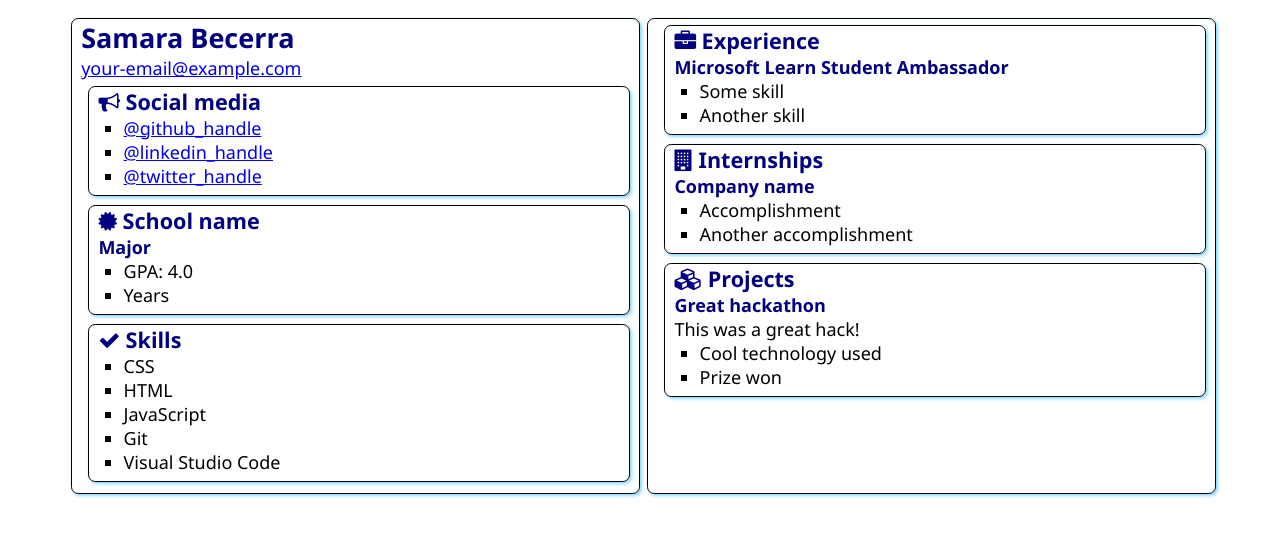
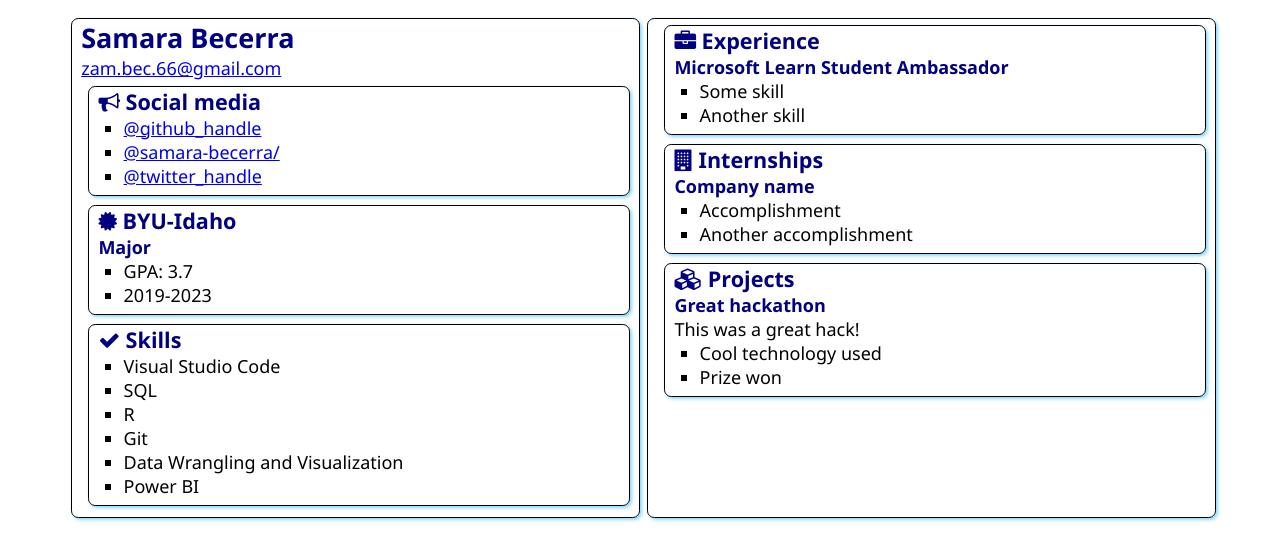
Before and after one commit to SamaraBR66/SATechnicalOnboarding, a plain HTML site: page src/index.html in a window 1280 px wide. Drawn offline with Linux system fonts and the light colour scheme.

Commit message:
app progress
commit

```diff
--- a/src/index.html
+++ b/src/index.html
@@ -13,7 +13,7 @@
     <main>
         <article class="box">
             <h1>Samara Becerra</h1>
-            <div><a href="mailto:your.email@example.com">your-email@example.com</a></div>
+            <div><a href="mailto:your.email@example.com">zam.bec.66@gmail.com</a></div>
 
             <section class="box">
                 <h2>
@@ -22,7 +22,7 @@
                 </h2>
                 <ul>
                     <li><a href="https://github.com/<handle>">@github_handle</a></li>
-                    <li><a href="https://linkedin.com/in/<handle>">@linkedin_handle</a></li>
+                    <li><a href="https://linkedin.com/in/samara-becerra/">@samara-becerra/</a></li>
                     <li><a href="https://twitter.com/<handle>">@twitter_handle</a></li>
                 </ul>
             </section>
@@ -31,12 +31,12 @@
                 <div class="education">
                     <h2>
                         <i class="fa fa-certificate" aria-hidden="true"></i>
-                        School name
+                        BYU-Idaho
                     </h2>
                     <h3>Major</h3>
                     <ul>
-                        <li>GPA: 4.0</li>
-                        <li>Years</li>
+                        <li>GPA: 3.7</li>
+                        <li>2019-2023</li>
                     </ul>
                 </div>
             </section>
@@ -47,11 +47,12 @@
                     Skills
                 </h2>
                 <ul>
-                    <li>CSS</li>
-                    <li>HTML</li>
-                    <li>JavaScript</li>
+                    <li>Visual Studio Code</li>
+                    <li>SQL</li>
+                    <li>R </li>
                     <li>Git</li>
-                    <li>Visual Studio Code</li>
+                    <li>Data Wrangling and Visualization</li>
+                    <li>Power BI</li>
                 </ul>
             </section>
         </article>
```
